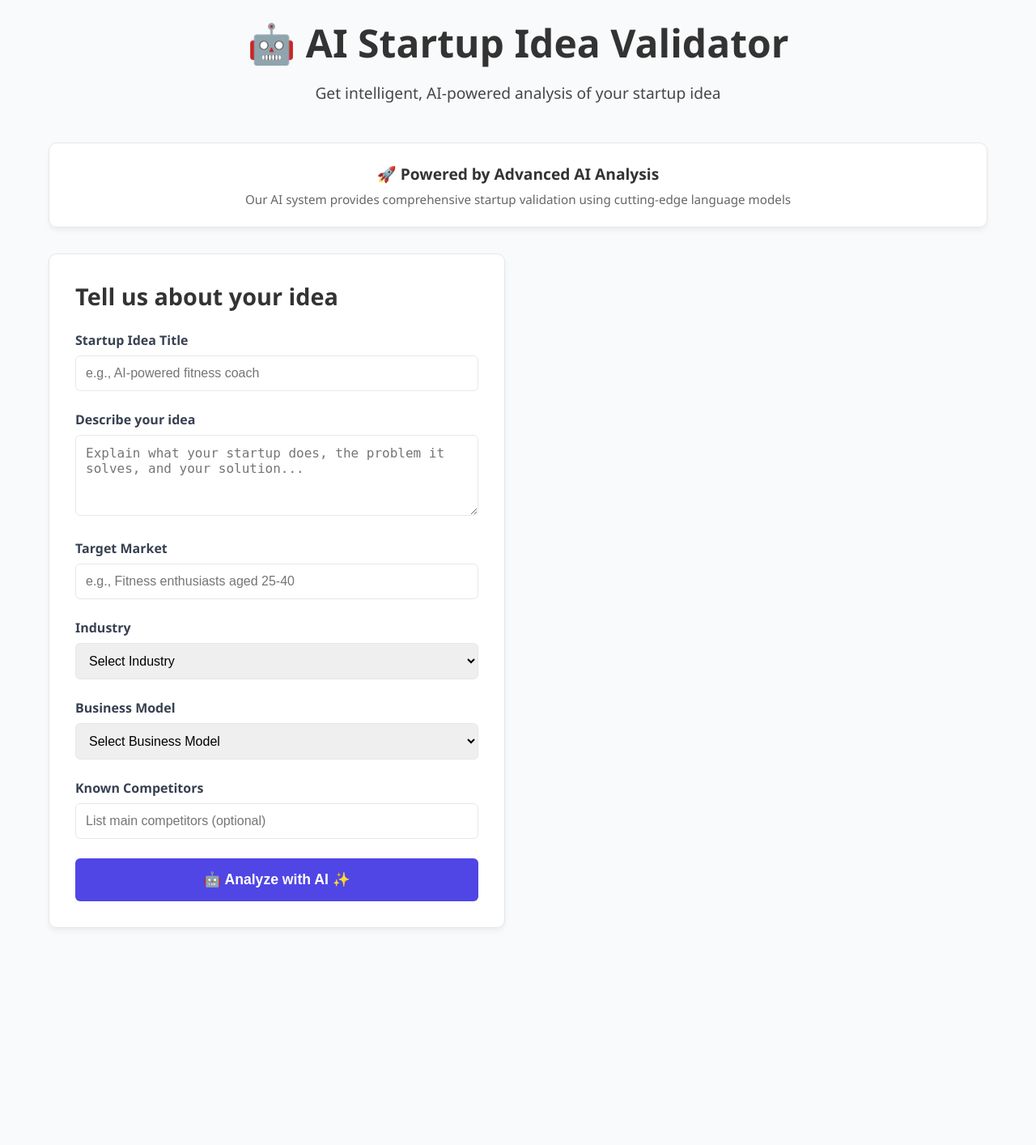
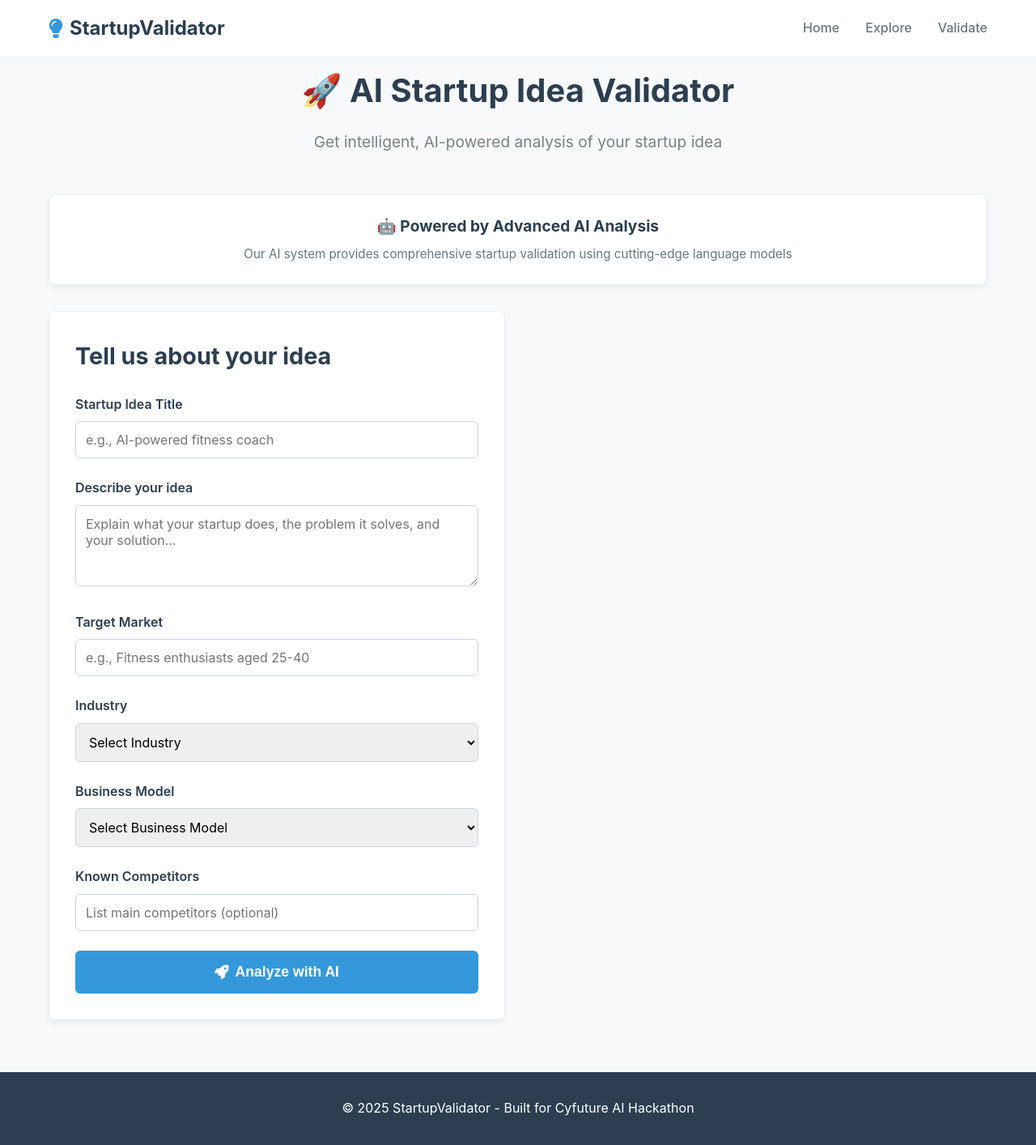
Before and after one commit to SiddhiSinghal/startup-idea-validator, a Flask app: page /validate in a window 1280 px wide. Shown: the whole page at 81% size. Before the commit the page ends 1146 px from the top, so only its background shows below. Run offline with Flask 3, Linux system fonts and the light colour scheme.

Commit message:
Added new UI changes

```diff
--- a/templates/validate.html
+++ b/templates/validate.html
@@ -4,7 +4,9 @@
     <meta charset="UTF-8">
     <meta name="viewport" content="width=device-width, initial-scale=1.0">
     <title>AI Startup Idea Validator</title>
+    <link href="https://cdnjs.cloudflare.com/ajax/libs/font-awesome/6.0.0/css/all.min.css" rel="stylesheet">
     <style>
+        /* Reset and Base Styles */
         * {
             margin: 0;
             padding: 0;
@@ -12,32 +14,82 @@
         }
 
         body {
-            font-family: 'Segoe UI', Tahoma, Geneva, Verdana, sans-serif;
-            background: #f9fafb;
-            min-height: 100vh;
+            font-family: -apple-system, BlinkMacSystemFont, "Segoe UI", Roboto, Oxygen, Ubuntu, Cantarell, sans-serif;
+            line-height: 1.6;
             color: #333;
+            background-color: #f8f9fa;
         }
 
         .container {
             max-width: 1200px;
             margin: 0 auto;
-            padding: 20px;
+            padding: 0 20px;
         }
 
+        /* Navigation */
+        .navbar {
+            background: #fff;
+            border-bottom: 1px solid #e9ecef;
+            padding: 1rem 0;
+            position: fixed;
+            width: 100%;
+            top: 0;
+            z-index: 1000;
+        }
+
+        .navbar .container {
+            display: flex;
+            justify-content: space-between;
+            align-items: center;
+        }
+
+        .nav-brand {
+            display: flex;
+            align-items: center;
+            font-size: 1.5rem;
+            font-weight: 700;
+            color: #2c3e50;
+        }
+
+        .nav-brand i {
+            margin-right: 8px;
+            color: #3498db;
+        }
+
+        .nav-links {
+            display: flex;
+            list-style: none;
+            gap: 2rem;
+        }
+
+        .nav-links a {
+            text-decoration: none;
+            color: #6c757d;
+            font-weight: 500;
+            transition: color 0.2s;
+        }
+
+        .nav-links a:hover {
+            color: #3498db;
+        }
+
+        /* Main Content Styles */
         header {
             text-align: center;
             margin-bottom: 3rem;
-            color: #333;
+            color: #2c3e50;
+            padding-top: 80px;
         }
 
         header h1 {
-            font-size: 3rem;
+            font-size: 2.5rem;
             margin-bottom: 1rem;
         }
 
         header p {
             font-size: 1.2rem;
             opacity: 0.9;
+            color: #6c757d;
         }
 
         .main-content {
@@ -49,14 +101,14 @@
 
         .card {
             background: #ffffff;
-            border-radius: 10px;
+            border-radius: 8px;
             padding: 2rem;
             box-shadow: 0 4px 6px rgba(0,0,0,0.05);
-            border: 1px solid #e5e7eb;
+            border: 1px solid #e9ecef;
         }
 
         .input-section h2 {
-            color: #333;
+            color: #2c3e50;
             margin-bottom: 1.5rem;
             font-size: 1.8rem;
         }
@@ -69,22 +121,23 @@
             display: block;
             margin-bottom: 0.5rem;
             font-weight: 600;
-            color: #374151;
+            color: #2c3e50;
         }
 
         input, textarea, select {
             width: 100%;
             padding: 0.75rem;
-            border: 1px solid #e5e7eb;
+            border: 1px solid #ced4da;
             border-radius: 6px;
             font-size: 1rem;
             transition: all 0.3s ease;
+            font-family: inherit;
         }
 
         input:focus, textarea:focus, select:focus {
             outline: none;
-            border-color: #4f46e5;
-            box-shadow: 0 0 0 2px rgba(79, 70, 229, 0.1);
+            border-color: #3498db;
+            box-shadow: 0 0 0 3px rgba(52, 152, 219, 0.1);
         }
 
         textarea {
@@ -93,7 +146,7 @@
         }
 
         .validate-btn {
-            background: #4f46e5;
+            background: #3498db;
             color: white;
             border: none;
             padding: 1rem 2rem;
@@ -103,10 +156,14 @@
             cursor: pointer;
             transition: all 0.3s ease;
             width: 100%;
+            display: inline-flex;
+            align-items: center;
+            justify-content: center;
+            gap: 8px;
         }
 
         .validate-btn:hover {
-            background: #4338ca;
+            background: #2980b9;
         }
 
         .validate-btn:disabled {
@@ -298,35 +356,58 @@
 
         .ai-powered {
             background: #ffffff;
-            border-radius: 10px;
+            border-radius: 8px;
             padding: 1.5rem;
             margin-bottom: 2rem;
             box-shadow: 0 4px 6px rgba(0,0,0,0.05);
-            border: 1px solid #e5e7eb;
+            border: 1px solid #e9ecef;
             text-align: center;
         }
 
         .ai-powered h3 {
-            color: #333;
+            color: #2c3e50;
             margin-bottom: 0.5rem;
             font-size: 1.2rem;
         }
 
         .ai-powered p {
-            color: #666;
+            color: #6c757d;
             font-size: 0.95rem;
+        }
+
+        /* Footer */
+        .footer {
+            background: #2c3e50;
+            color: white;
+            text-align: center;
+            padding: 2rem 0;
+            margin-top: 4rem;
         }
     </style>
 </head>
 <body>
+    <nav class="navbar">
+        <div class="container">
+            <div class="nav-brand">
+                <i class="fas fa-lightbulb"></i>
+                <span>StartupValidator</span>
+            </div>
+            <ul class="nav-links">
+                <li><a href="/">Home</a></li>
+                <li><a href="/domains">Explore</a></li>
+                <li><a href="/validate">Validate</a></li>
+            </ul>
+        </div>
+    </nav>
+
     <div class="container">
         <header>
-            <h1>🤖 AI Startup Idea Validator</h1>
+            <h1>🚀 AI Startup Idea Validator</h1>
             <p>Get intelligent, AI-powered analysis of your startup idea</p>
         </header>
 
         <div class="ai-powered full-width">
-            <h3>🚀 Powered by Advanced AI Analysis</h3>
+            <h3>🤖 Powered by Advanced AI Analysis</h3>
             <p>Our AI system provides comprehensive startup validation using cutting-edge language models</p>
         </div>
 
@@ -386,7 +467,7 @@
                     </div>
 
                     <button type="submit" class="validate-btn" id="validateBtn">
-                        🤖 Analyze with AI ✨
+                        <i class="fas fa-rocket"></i> Analyze with AI
                     </button>
                 </form>
 
@@ -437,11 +518,17 @@
                 </div>
 
                 <button class="export-btn" onclick="exportResults()">
-                    📄 Export AI Report
+                    <i class="fas fa-file-download"></i> Export AI Report
                 </button>
             </div>
         </div>
     </div>
+
+    <footer class="footer">
+        <div class="container">
+            <p>&copy; 2025 StartupValidator - Built for Cyfuture AI Hackathon</p>
+        </div>
+    </footer>
 
     <script>
         let currentResults = null;
@@ -654,21 +741,21 @@ Be thorough, honest, and provide actionable insights. Consider market trends, sc
             const container = document.getElementById('detailedAnalysis');
             container.innerHTML = `
                 <div style="margin-bottom: 2rem;">
-                    <h3 style="color: #22c55e; margin-bottom: 1rem;">💪 Key Strengths</h3>
+                    <h3 style="color: #27ae60; margin-bottom: 1rem;">💪 Key Strengths</h3>
                     <ul style="list-style-type: disc; padding-left: 1.5rem;">
                         ${results.strengths.map(s => `<li style="margin-bottom: 0.5rem;">${s}</li>`).join('')}
                     </ul>
                 </div>
 
                 <div style="margin-bottom: 2rem;">
-                    <h3 style="color: #ef4444; margin-bottom: 1rem;">⚠️ Areas of Concern</h3>
+                    <h3 style="color: #e74c3c; margin-bottom: 1rem;">⚠️ Areas of Concern</h3>
                     <ul style="list-style-type: disc; padding-left: 1.5rem;">
                         ${results.weaknesses.map(w => `<li style="margin-bottom: 0.5rem;">${w}</li>`).join('')}
                     </ul>
                 </div>
 
                 <div style="margin-bottom: 2rem;">
-                    <h3 style="color: #3b82f6; margin-bottom: 1rem;">🎯 Market Opportunities</h3>
+                    <h3 style="color: #3498db; margin-bottom: 1rem;">🎯 Market Opportunities</h3>
                     <ul style="list-style-type: disc; padding-left: 1.5rem;">
                         ${results.opportunities.map(o => `<li style="margin-bottom: 0.5rem;">${o}</li>`).join('')}
                     </ul>
@@ -676,17 +763,17 @@ Be thorough, honest, and provide actionable insights. Consider market trends, sc
 
                 <div style="margin-bottom: 2rem;">
                     <h3 style="color: #8b5cf6; margin-bottom: 1rem;">📊 Market Analysis</h3>
-                    <p style="line-height: 1.6; color: #555;">${results.marketAnalysis}</p>
+                    <p style="line-height: 1.6; color: #6c757d;">${results.marketAnalysis}</p>
                 </div>
 
                 <div style="margin-bottom: 2rem;">
-                    <h3 style="color: #f59e0b; margin-bottom: 1rem;">🏆 Competitive Landscape</h3>
-                    <p style="line-height: 1.6; color: #555;">${results.competitiveAnalysis}</p>
+                    <h3 style="color: #f39c12; margin-bottom: 1rem;">🏆 Competitive Landscape</h3>
+                    <p style="line-height: 1.6; color: #6c757d;">${results.competitiveAnalysis}</p>
                 </div>
 
                 <div>
-                    <h3 style="color: #dc2626; margin-bottom: 1rem;">⚡ Risk Assessment</h3>
-                    <p style="line-height: 1.6; color: #555;">${results.riskAssessment}</p>
+                    <h3 style="color: #e74c3c; margin-bottom: 1rem;">⚡ Risk Assessment</h3>
+                    <p style="line-height: 1.6; color: #6c757d;">${results.riskAssessment}</p>
                 </div>
             `;
         }
@@ -695,16 +782,16 @@ Be thorough, honest, and provide actionable insights. Consider market trends, sc
             const container = document.getElementById('aiRecommendations');
             container.innerHTML = `
                 <div style="margin-bottom: 2rem;">
-                    <h4 style="color: #333; margin-bottom: 1rem;">🎯 Strategic Recommendations</h4>
+                    <h4 style="color: #2c3e50; margin-bottom: 1rem;">🎯 Strategic Recommendations</h4>
                     <ul class="rec-list">
                         ${results.recommendations.map(rec => `<li>${rec}</li>`).join('')}
                     </ul>
                 </div>
 
                 <div>
-                    <h4 style="color: #333; margin-bottom: 1rem;">🚀 Immediate Next Steps</h4>
+                    <h4 style="color: #2c3e50; margin-bottom: 1rem;">🚀 Immediate Next Steps</h4>
                     <ol style="list-style-type: decimal; padding-left: 1.5rem;">
-                        ${results.nextSteps.map(step => `<li style="margin-bottom: 0.5rem; color: #4b5563;">${step}</li>`).join('')}
+                        ${results.nextSteps.map(step => `<li style="margin-bottom: 0.5rem; color: #6c757d;">${step}</li>`).join('')}
                     </ol>
                 </div>
             `;
```
Also changed, not shown: other parts of templates/validate.html (+15 -14 lines), 1 other file.
